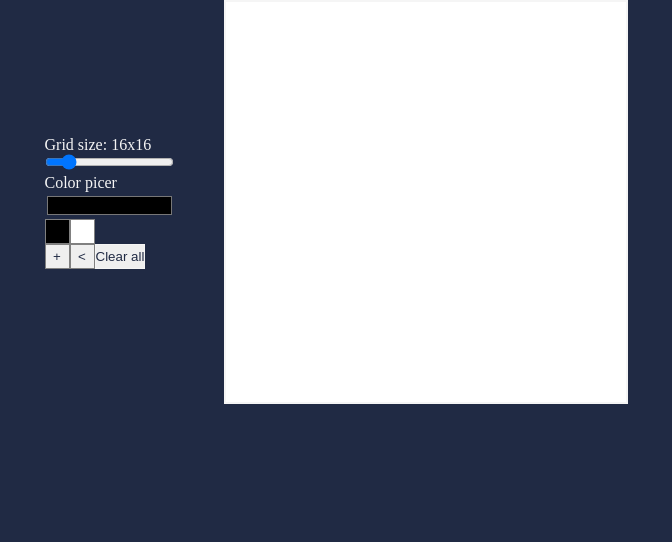
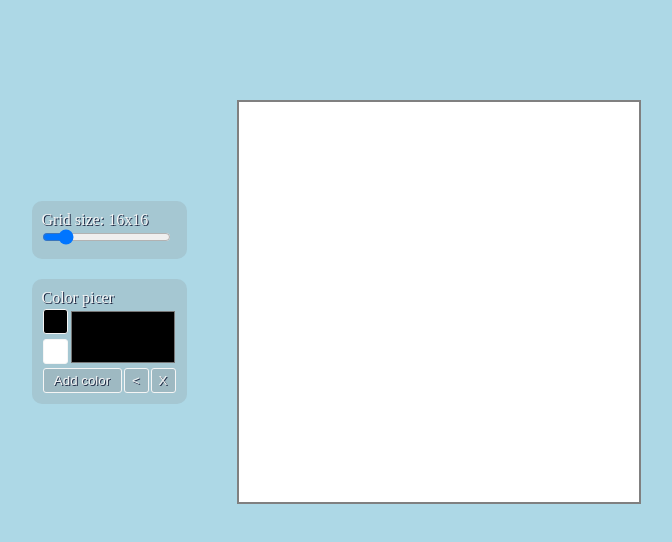
Before and after one commit to AShoYaMog/Etch-A-Sketch, a plain HTML site: page index.html in a window 1280 px wide. Shown: the whole page, without its empty margins (304-976 px from the left). Drawn offline with Linux system fonts and the light colour scheme.

Commit message:
style refactoring

```diff
--- a/css/styles.css
+++ b/css/styles.css
@@ -1,11 +1,18 @@
+
 * {
     margin: 0;
     padding: 0;
     color: whitesmoke;
+    text-shadow: 1px 1px #202A44;
 }
 
 body {
-    background-color: #202A44;
+    background-color: #ADD8E6;
+}
+
+.border {
+    border: 1px solid whitesmoke;
+    border-radius: 3px;
 }
 
 .conteiner {
@@ -15,6 +22,7 @@ body {
 }
 
 .content {
+    margin-top: 100px;
     display: flex;
     align-items: center;
     justify-content: space-around;
@@ -22,12 +30,10 @@ body {
 }
 
 .sketchConteiner {
-    border: 2px solid whitesmoke;
+    border: 2px solid gray;
     width: 400px;
     height: 400px;
     display: grid;
-
-
 }
 
 .setting {
@@ -35,26 +41,42 @@ body {
     flex-direction: column;
 }
 
+.Controle {
+    padding: 10px;
+    margin: 10px 0 10px 0;
+    border-radius: 10px;
+    background-color: rgba(128,128,128,0.2);
+}
+
 #gridSize {
     cursor: pointer;
 }
 
-#color {
-   width: 100%;
-   border: none;
-   cursor: pointer;
-   background-color: #202A44;
+#colorInput{
+    flex-grow: 1;
+    height: 60px;
+    border: none;
+    cursor: pointer;
+    background-color: rgba(0, 0, 0, 0);
+}
+
+.colorInput {
+    display: flex;
+    align-items: center;
 }
 
 .defoltColor {
     display: flex;
-    align-items: center;
+    flex-direction: column;
+    justify-content: center;
+    gap: 3px;
+
 }
 
 .palettConteiner {
     display: flex;
     flex-direction: column;
-    max-width: 130px;
+    max-width: 135px;
 }
 
 .palettConteiner div {
@@ -65,26 +87,20 @@ body {
     display: flex;
     align-items: center;
     flex-wrap: wrap;
-    max-width: 130px;
 }
 
-.palettElement{
+.palettAddColor {
+    width: 79px;
+    height: 25px;
+    margin: 1px;
+    cursor: pointer;
+    background-color: rgba(128,128,128,0.2);
+}
+
+.buttonSmall {
     width: 25px;
     height: 25px;
-    border: 1px solid gray;
+    margin: 1px;
     cursor: pointer;
+    background-color: rgba(128,128,128,0.2);
 }
-
-.palettAddColor,
-.palletRemoveColor {
-    width: 25px;
-    height: 25px;
-    border: 1px solid gray;
-    cursor: pointer;
-    color: #202A44;
-}
-
-.clear {
-    color: #202A44;
-    border: 1px solid whitesmoke;
-}
--- a/index.html
+++ b/index.html
@@ -12,23 +12,25 @@
     <div class="conteiner">
         <div class="content">
             <div class="setting">
-                <div class="gridContrile">
+                <div class="Controle">
                     <div class="gridSize">Grid size:</div>
                     <input type="range" id="gridSize" min="2" max="100" value="16" step="1">
                 </div>
-                <div class="color">
+                <div class="Controle">
                     <div>Color picer</div>
-                    <input type="color" id="color" class="color" value="#000000">
-                    <div class="defoltColor">
-                        <button class="palettElement" value="#000000" style="background-color: black;"></button>
-                        <button class="palettElement" value="#FFFFFF" style="background-color: white;"></button>
+                    <div class="colorInput">
+                        <div class="defoltColor">
+                            <button class="buttonSmall border " value="#000000" style="background-color: black;"></button>
+                            <button class="buttonSmall border " value="#FFFFFF" style="background-color: white;"></button>
+                        </div>
+                        <input type="color" class="border" id="colorInput" value="#000000">
                     </div>
                     <div>
                         <div class="palettConteiner">
                             <div>
-                                <button class="palettAddColor" onclick="palettAddColor()">+</button>
-                                <button class="palletRemoveColor" onclick="palletRemoveColor()"> < </button>
-                                <button class="clear" onclick="clearPalette()">Clear all</button>
+                                <button class="palettAddColor border" onclick="palettAddColor()">Add color</button>
+                                <button class="buttonSmall border" onclick="palletRemoveColor()"> < </button>
+                                <button class="buttonSmall  border" onclick="clearPalette()">X</button>
                             </div>
                             <div class="palett"></div>
                         </div>
--- a/js/app.js
+++ b/js/app.js
@@ -2,9 +2,9 @@ let mouseDown = false;
 let sketchConteiner = document.querySelector('.sketchConteiner');
 let grid = 0;
 let gridInput = document.querySelector('#gridSize');
-let colorPicer = document.querySelector('#color');
+let colorPicer = document.querySelector('#colorInput');
 let colorPaletteConteiner = document.querySelector('.palett');
-let paletteElement = document.querySelectorAll('.palettElement');
+let paletteElement = document.querySelectorAll('.buttonSmall');
 document.addEventListener('mousedown', () => {mouseDown = true});
 document.addEventListener('mouseup', () => {mouseDown = false});
 sketchConteiner.addEventListener('mouseleave', () => {mouseDown = false});
@@ -43,7 +43,7 @@ function gridBuilder(grid) {
 function palettAddColor () {
     let paletElement = document.createElement('button');
     paletElement.setAttribute('value', colorPicer.value);
-    paletElement.setAttribute('class', 'palettElement');
+    paletElement.setAttribute('class', 'buttonSmall border');
     paletElement.style.backgroundColor = colorPicer.value;
     paletElement.addEventListener('mouseup', () => {
         colorPicer.value = paletElement.value;
@@ -56,7 +56,7 @@ function palletRemoveColor () {
 }
 
 function clearPalette () {
-    colorPaletteConteiner.innerHTML = '<button class="palettAddColor" onclick="paletAddColor()">+</button>'
+    colorPaletteConteiner.innerHTML = ''
 }
 
 function draw (e) {
```
